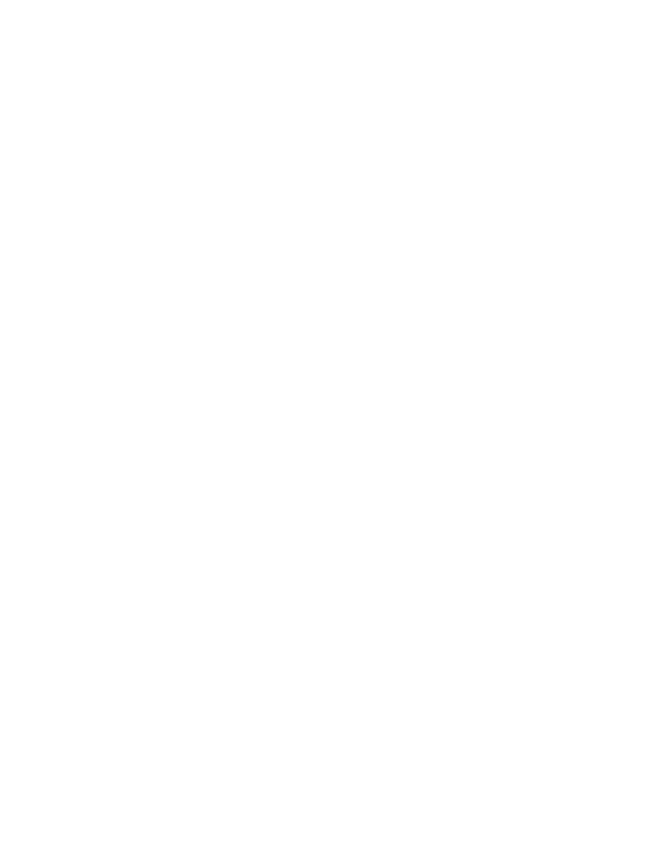
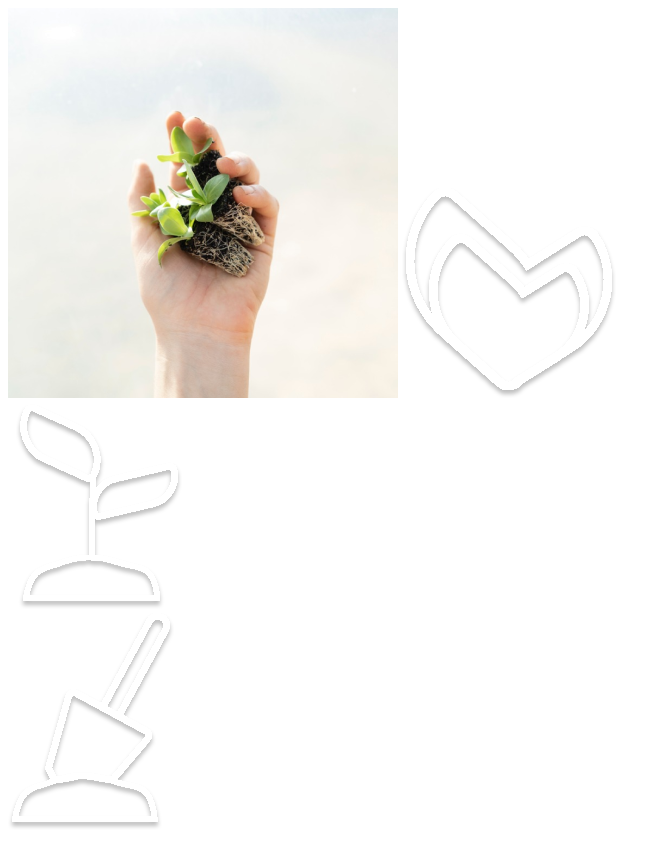
Before and after one commit to JonatanDrysen/lexicon-HTMLCSS-planned-planthood, a website: page src/index.html in a window 1280 px wide. Shown: the whole page, without its empty margins (0-669 px from the left). Before the commit the page ends 800 px from the top, so only its background shows below. Drawn offline with Linux system fonts and the light colour scheme.

Commit message:
add hero html

```diff
--- a/src/index.html
+++ b/src/index.html
@@ -13,6 +13,19 @@
     </head>
 
     <body>
-
+        <section class="hero section">
+            <div class ="hero container">
+                <div class="hero-logo container">
+                    <img class="hero-logo img" src="../assets/imgs/hero-hand.png" alt="Hand holding four seedlings">
+                    <img class="hero-logo icon" src="../assets/icons/Logo.svg" alt="Planned Planthood Logo">
+                </div>
+                <div class="hero-seedling container">
+                    <img class="hero-seedling icon" src="../assets/icons/seedling.svg" alt="An icon resembling a seedling">
+                </div>
+                <div class="hero-dig container">
+                    <img  class="hero-dig icon" src="../assets/icons/dig.svg" alt="An icon resembling a digging shovel">
+                </div>
+            </div>
+        </section>
     </body>
 </html>
```
Also changed, not shown: src/styles/hero.css (added).
